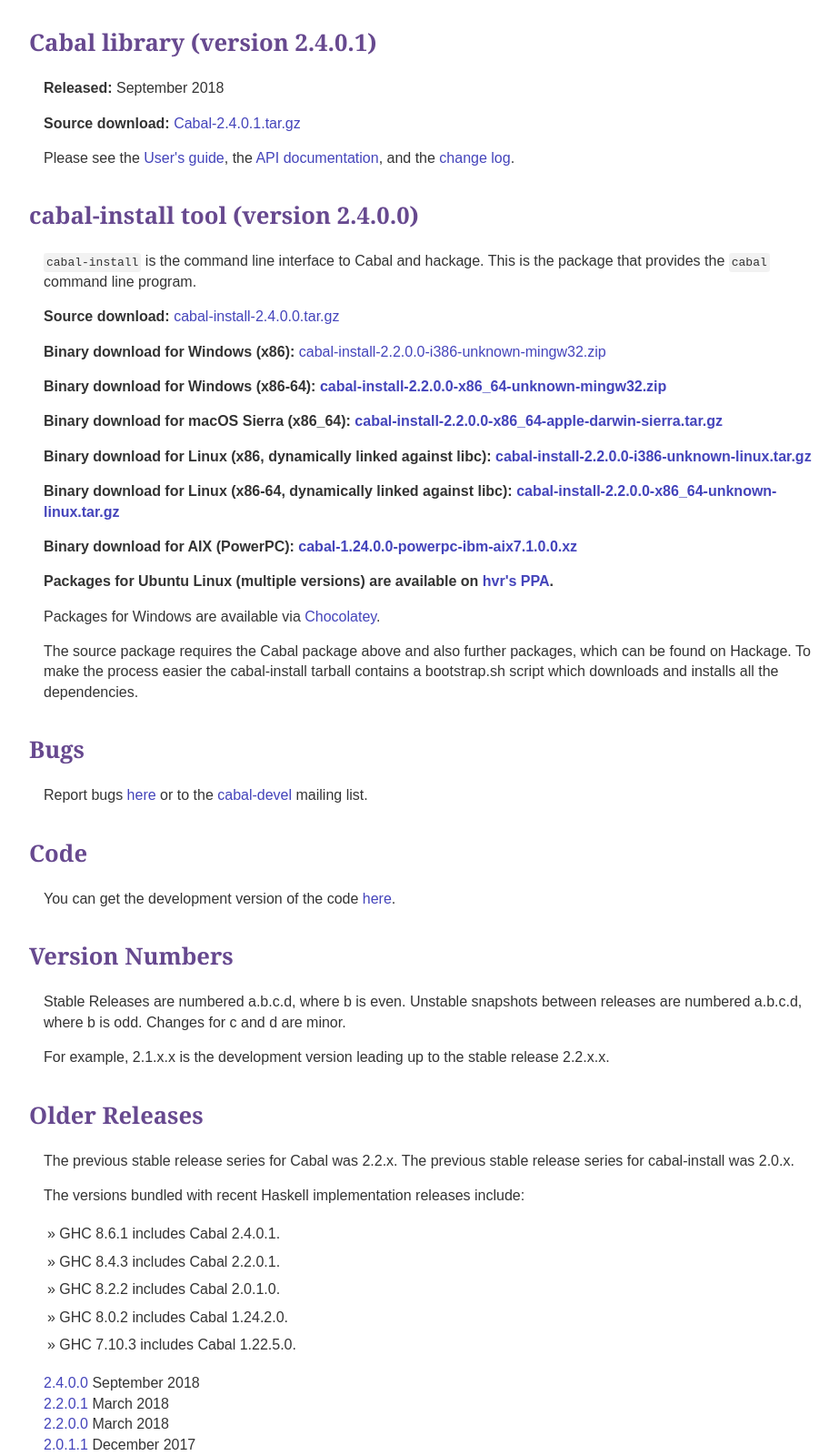
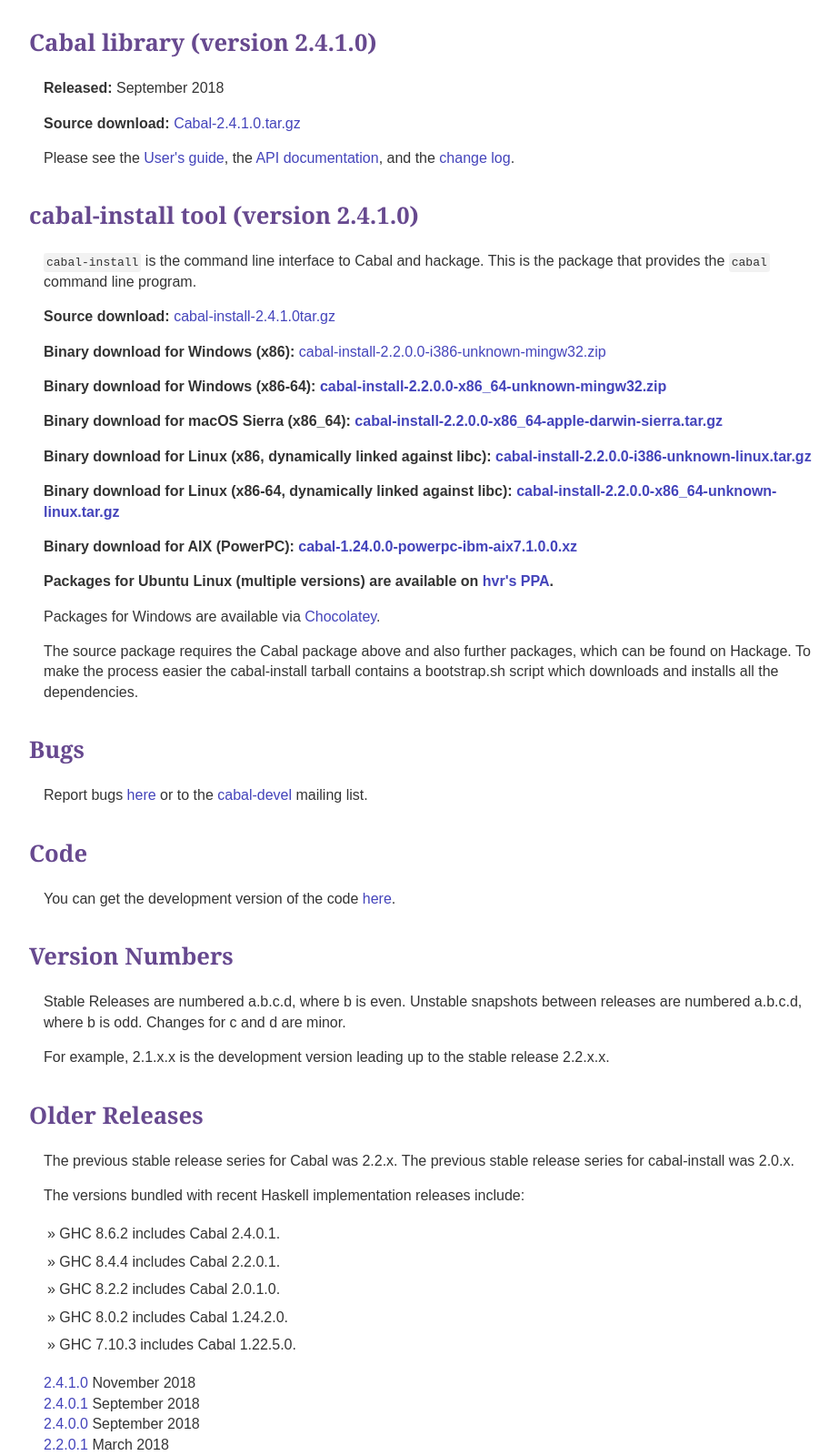
Before and after one commit to haskell/cabal-website, a plain HTML site: page download.html in a window 1280 px wide. Shown: the part 260-1860 px from the top of the page at 91% size, without its empty margins (168-1091 px from the left). Drawn offline with Linux system fonts and the light colour scheme.

Commit message:
Update download.html.

```diff
--- a/download.html
+++ b/download.html
@@ -15,20 +15,20 @@
 
     <p>For installation/upgrade instructions see <a href="index.html#install-upgrade">here</a>.</p>
 
-    <h2>Cabal library (version 2.4.0.1)</h2>
+    <h2>Cabal library (version 2.4.1.0)</h2>
 
     <p><span style="font-weight: bolder">Released:</span> September 2018<br>
 
-    <p><span style="font-weight: bolder">Source download:</span> <a href="release/cabal-2.4.0.1/Cabal-2.4.0.1.tar.gz">Cabal-2.4.0.1.tar.gz</a></p>
+    <p><span style="font-weight: bolder">Source download:</span> <a href="release/cabal-2.4.1.0/Cabal-2.4.1.0.tar.gz">Cabal-2.4.1.0.tar.gz</a></p>
 
     <p>Please see the <a href="release/cabal-latest/doc/users-guide/">User's guide</a>, the <a href="release/cabal-latest/doc/API/Cabal/">API documentation</a>, and the <a href="http://hackage.haskell.org/package/Cabal/changelog">change log</a>.</p>
 
-    <h2>cabal-install tool (version 2.4.0.0)</h2>
+    <h2>cabal-install tool (version 2.4.1.0)</h2>
 
     <p><span class="inline-code">cabal-install</span> is the command line interface to Cabal and hackage.
       This is the package that provides the <span class="inline-code">cabal</span> command line program.
 
-    <p><span style="font-weight: bolder">Source download:</span> <a href="release/cabal-install-2.4.0.0/cabal-install-2.4.0.0.tar.gz">cabal-install-2.4.0.0.tar.gz</a></p>
+    <p><span style="font-weight: bolder">Source download:</span> <a href="release/cabal-install-2.4.1.0/cabal-install-2.4.1.0tar.gz">cabal-install-2.4.1.0tar.gz</a></p>
 
     <p><span style="font-weight: bolder">Binary download for Windows (x86):</span> <a href="release/cabal-install-2.2.0.0/cabal-install-2.2.0.0-i386-unknown-mingw32.zip">cabal-install-2.2.0.0-i386-unknown-mingw32.zip</a></p>
 
@@ -81,8 +81,8 @@
     <p>
       The versions bundled with recent Haskell implementation releases include:
       <ul>
-	<li>GHC 8.6.1 includes Cabal 2.4.0.1.</li>
-	<li>GHC 8.4.3 includes Cabal 2.2.0.1.</li>
+	<li>GHC 8.6.2 includes Cabal 2.4.0.1.</li>
+	<li>GHC 8.4.4 includes Cabal 2.2.0.1.</li>
 	<li>GHC 8.2.2 includes Cabal 2.0.1.0.</li>
 	<!-- <li>GHC 8.2.1 includes Cabal 2.0.0.2.</li> -->
 	<li>GHC 8.0.2 includes Cabal 1.24.2.0.</li>
@@ -102,6 +102,8 @@
       </ul>
 
     <p>
+      <a href ="release/cabal-2.4.1.0/Cabal-2.4.1.0.tar.gz">2.4.1.0</a> November 2018<br>
+      <a href ="release/cabal-2.4.0.1/Cabal-2.4.0.1.tar.gz">2.4.0.1</a> September 2018<br>
       <a href ="release/cabal-2.4.0.0/Cabal-2.4.0.0.tar.gz">2.4.0.0</a> September 2018<br>
       <a href ="release/cabal-2.2.0.1/Cabal-2.2.0.1.tar.gz">2.2.0.1</a> March 2018<br>
       <a href ="release/cabal-2.2.0.0/Cabal-2.2.0.0.tar.gz">2.2.0.0</a> March 2018<br>
```
